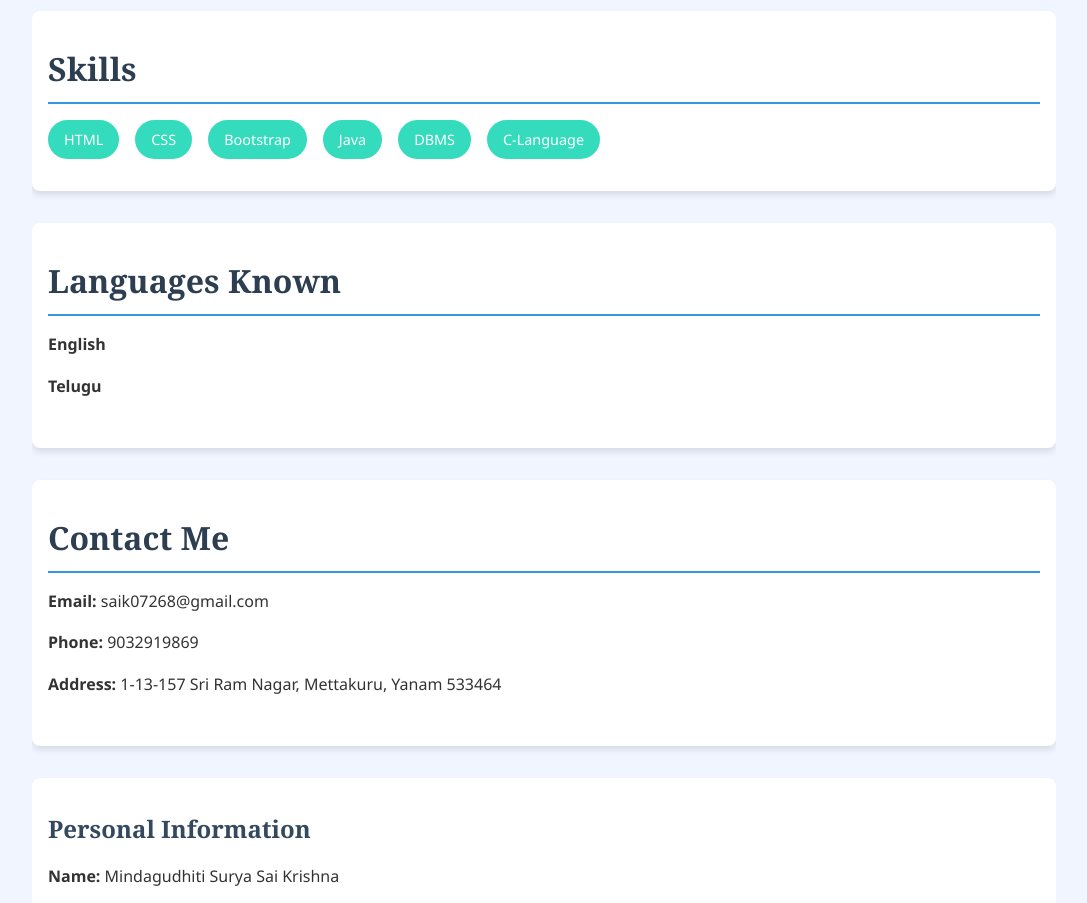
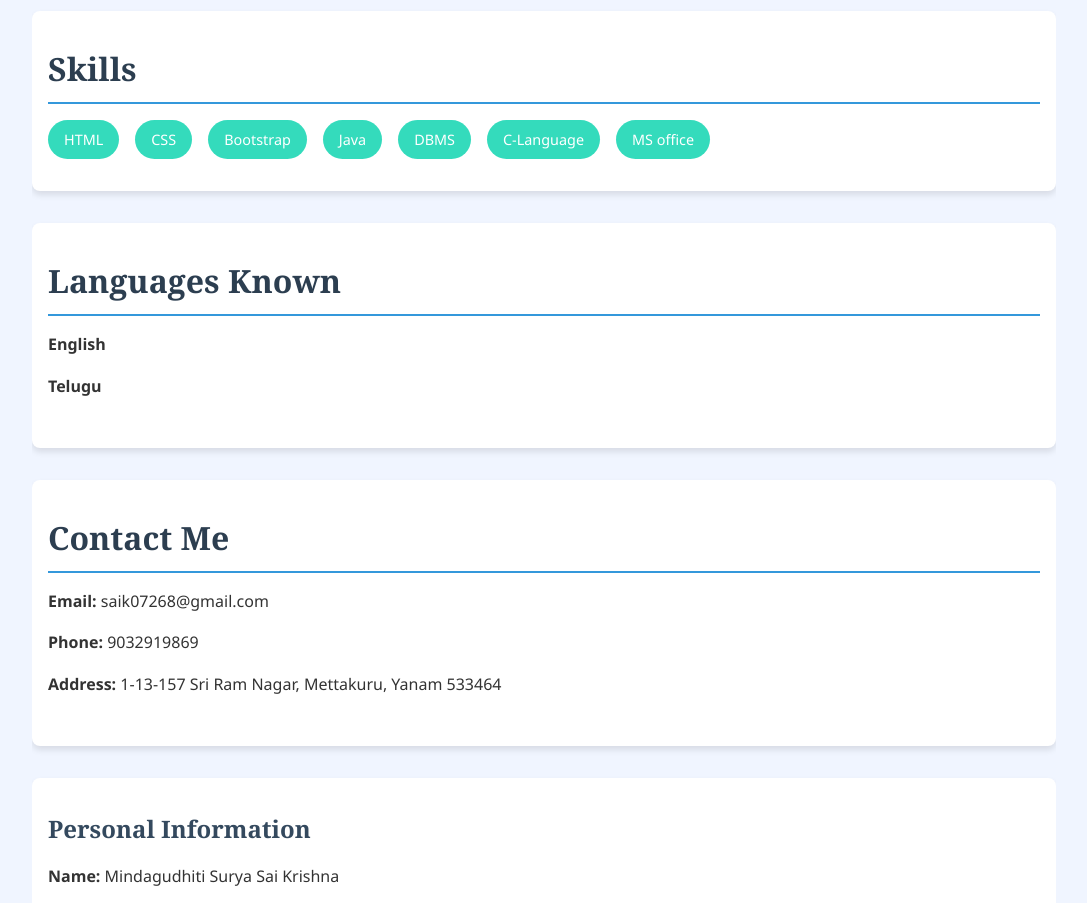
Before and after one commit to saikrishna9032919869/suryasaikrishnaPORTFOLIO, a plain HTML site: page index.html in a window 1280 px wide. Shown: the part 1520-2423 px from the top of the page, without its empty margins (96-1183 px from the left). Drawn offline with Linux system fonts and the light colour scheme.

Commit message:
Update index.html

```diff
--- a/index.html
+++ b/index.html
@@ -298,6 +298,7 @@
                 <span class="skill-item">Java</span>
                 <span class="skill-item">DBMS</span>
                 <span class="skill-item">C-Language</span>
+                 <span class="skill-item">MS office</span>
             </div>
         </section>
 
```
